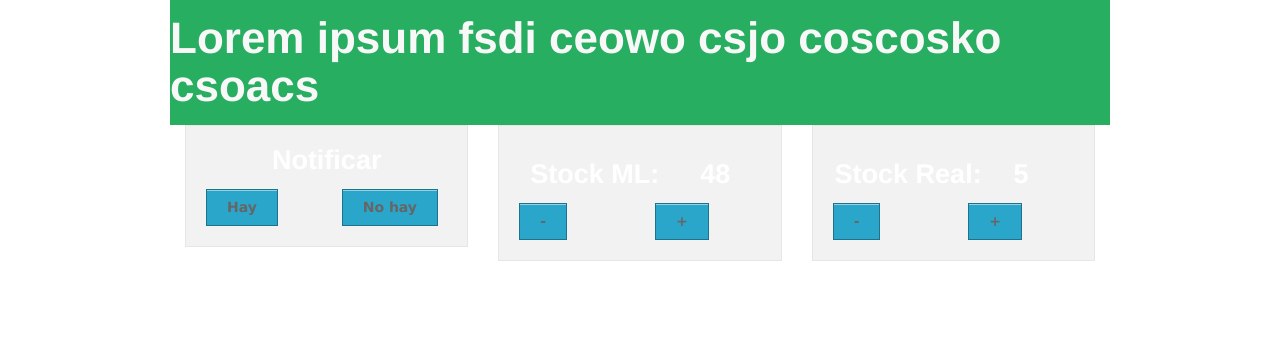
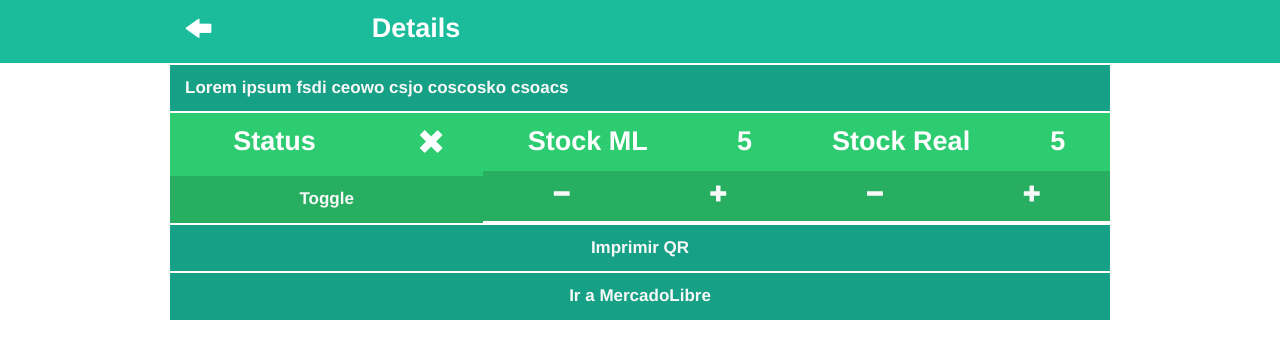
Before and after one commit to matiasanaya/meli_hackathon, a Rails app: page / in a window 1280 px wide. Shown: the top 359 px of the page. Run offline with Rails 7, Linux system fonts and the light colour scheme; style sheets or scripts are compiled from the project's sources; parts of the project's set-up code (start-up, migrations or seed data) failed here and were passed over; some libraries are stand-ins or nearby versions.

Commit message:
Nicer views

```diff
--- a/app/assets/stylesheets/fakes.css.scss
+++ b/app/assets/stylesheets/fakes.css.scss
@@ -1,10 +1,14 @@
-.row h1, .columns h5 {
+h1, h2, h3, h4, h5 ,h6 ,p ,.row h3, .row h1, .row h5, .columns h5 {
 	color: #f8f8f8;
 	/*rgb(52, 73, 94);*/
 }
 
 .columns h3 {
 	color: white;
+}
+
+.header {
+	background-color: #16A085;
 }
 
 #nav {
--- a/app/controllers/fakes_controller.rb
+++ b/app/controllers/fakes_controller.rb
@@ -1,6 +1,6 @@
 class FakesController < ApplicationController
 	def test
-		@item = Item.new(meli_stock: (rand(63) + 1), meli_title:'Lorem ipsum fsdi ceowo csjo coscosko csoacs', stock_tracked: [true, false].sample, real_stock: 5)
+		@item = Item.new(has_stock: [true,false].sample, meli_stock: (rand(63) + 1), meli_title:'Lorem ipsum fsdi ceowo csjo coscosko csoacs', stock_tracked: [true, false].sample, real_stock: 5)
 		@item.save
 		@item
 	end
--- a/app/views/fakes/test.html.erb
+++ b/app/views/fakes/test.html.erb
@@ -1,46 +1,51 @@
+<div id="nav">
+  <div class="row">
+    <div class="two mobile-one columns"><h3><i class="general foundicon-left-arrow"></i></h3></div>
+    <div class="ten mobile-three columns"><h3 style="margin-left:30px;">Details</h3></div>
+  </div>
+</div>
+
 <div class="listing">
-  <div class="row title">
-    <h1><%= @item.meli_title %></h1>
+  <div class="row header" style="margin-bottom:2px;">
+    <div class="twelve columns">
+      <h5><%= @item.meli_title %></h5>
+    </div>
   </div>
-  <div class="row gadgets">
-    <div class="four columns">
-      <div class="panel">
-          <h3 class="text-center">Notificar</h3>
-        <div class="paleta">
-          <div class="row">
-            <div class="six mobile-two columns"><a href="" class="button">Hay</a></div>
-            <div class="six mobile-two columns"><a href="" class="button">No hay</a></div>
-          </div>
-        </div>
+  <div class="row">
+    <div class="four columns status item">
+      <div class="row">
+        <div class="eight mobile-three columns"><h3 class="text-center">Status</h3></div>
+        <div class="four mobile-one columns"><h3 class="text-center"><i class="general foundicon-<%= 'checkmark' if @item.has_stock %><%= 'remove' if !@item.has_stock %>"></i></h3></div>
+      </div>
+      <div class="row title">
+        <a href=""><div class="twelve columns"><h5 class="text-center">Toggle</h5></div></a>
       </div>
     </div>
-    <div class="four columns">
-      <div class="panel">
-        <div class="row">
-          <div class="eight mobile-three columns"><h3 class="text-center">Stock ML:</h3></div>
-          <div class="four mobile-one columns"><h3 id="meli_val"><%= @item.meli_stock %></h3></div>
-        </div>
-        <div class="palette palette-firm-dark">
-          <div class="row">
-            <div class="six mobile-two columns"><a href="" class="button">-</a></div>
-            <div class="six mobile-two columns"><a href="" class="button">+</a></div>
-          </div>
-        </div>
+    <div class="four columns status item">
+      <div class="row">
+        <div class="eight mobile-three columns"><h3 class="text-center">Stock ML</h3></div>
+        <div class="four mobile-one columns"><h3 class="text-center"><%= @item.meli_stock %></h3></div>
+      </div>
+      <div class="row title">
+        <div class="six mobile-two columns"><a href=""><h5 class="text-center"><i class="general foundicon-minus"></i></h5></a></div>
+        <div class="six mobile-two columns"><a href=""><h5 class="text-center"><i class="general foundicon-plus"></i></h5></a></div>
       </div>
     </div>
-    <div class="four columns">
-      <div class="panel">
-        <div class="row">
-          <div class="eight mobile-three columns"><h3 class="text-center">Stock Real:</h3></div>
-          <div class="four mobile-one columns"><h3><%= @item.real_stock %></h3></div>
-        </div>
-        <div class="paleta">
-          <div class="row">
-            <div class="six mobile-two columns"><a href="" class="button">-</a></div>
-            <div class="six mobile-two columns"><a href="" class="button">+</a></div>
-          </div>
-        </div>
+    <div class="four columns status item">
+      <div class="row">
+        <div class="eight mobile-three columns"><h3 class="text-center">Stock Real</h3></div>
+        <div class="four mobile-one columns"><h3 class="text-center"><%= @item.real_stock %></h3></div>
+      </div>
+      <div class="row title">
+        <div class="six mobile-two columns"><a href=""><h5 class="text-center"><i class="general foundicon-minus"></i></h5></a></div>
+        <div class="six mobile-two columns"><a href=""><h5 class="text-center"><i class="general foundicon-plus"></i></h5></a></div>
       </div>
     </div>
   </div>
+  <div class="row" style="margin-bottom:2px; background-color: #16A085;">
+    <a href=""><h5 class="text-center">Imprimir QR</h5></a>
+  </div>
+  <div class="row" style="margin-bottom:2px; background-color: #16A085;">
+    <div class="twelve columns"><a href=""><h5 class="text-center">Ir a MercadoLibre</h5></a></div>
+  </div>
 </div>
```
Also changed, not shown: app/views/fakes/index.html.erb (+5 -3 lines).
